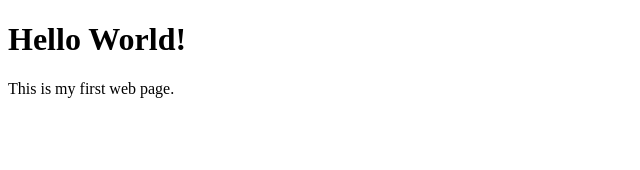
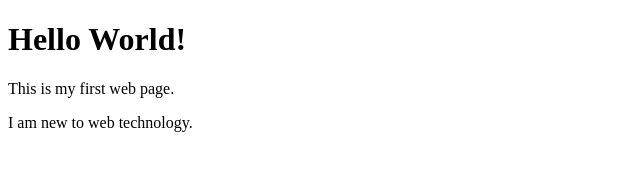
Before and after one commit to usman-murtza-47/Web-Tech-lab, a plain HTML site: page index.html in a window 1280 px wide. Shown: the whole page, without its empty margins (0-640 px from the left). Drawn offline with Linux system fonts and the light colour scheme.

Commit message:
Update index.html

```diff
--- a/index.html
+++ b/index.html
@@ -5,6 +5,7 @@
 </head>
 <body>
     <h1>Hello World!</h1>
-    <p>This is my first web page.</p>
+    <p>This is my first web page. </p>
+    <p>I am new to web technology.</p>
 </body>
 </html>
```
